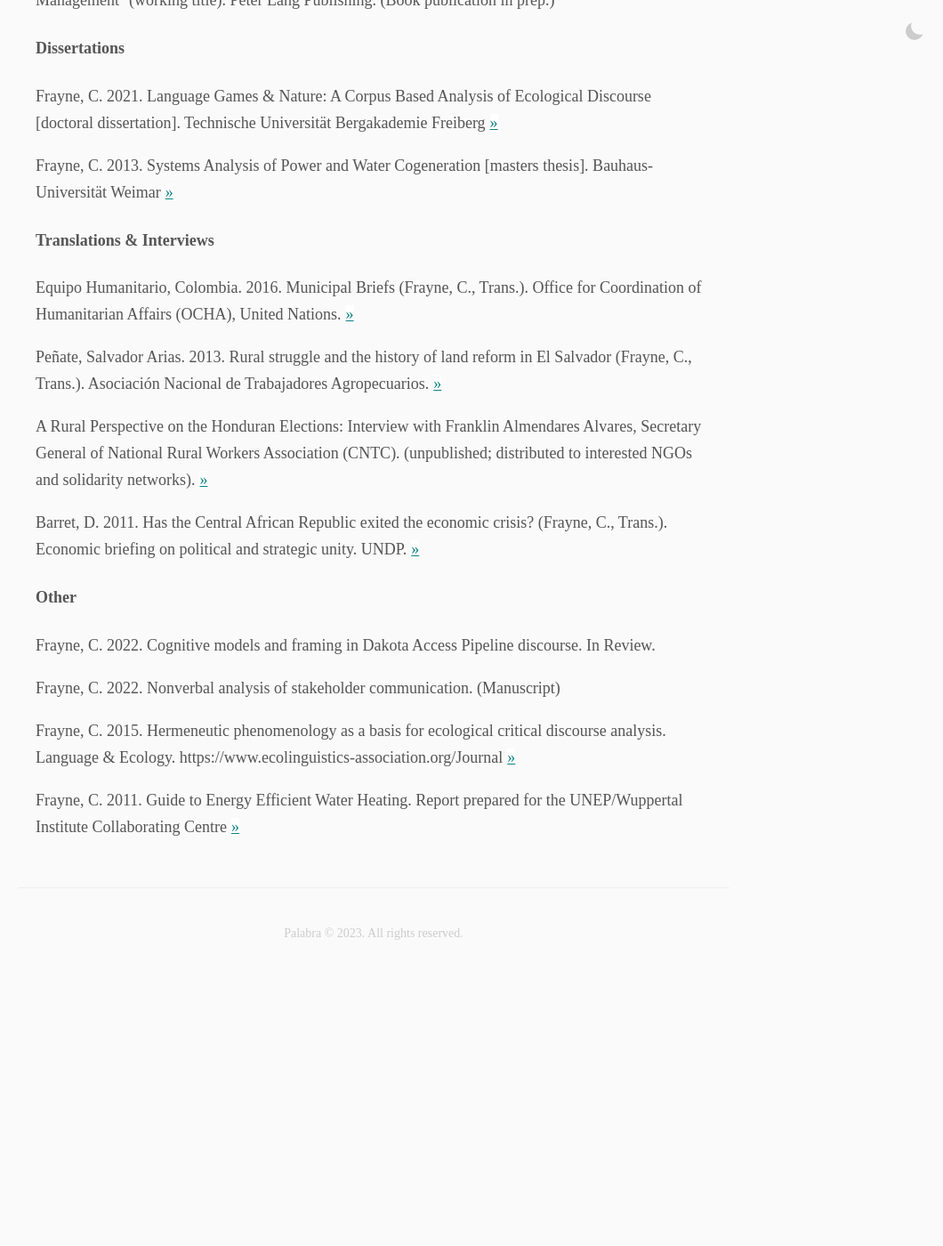
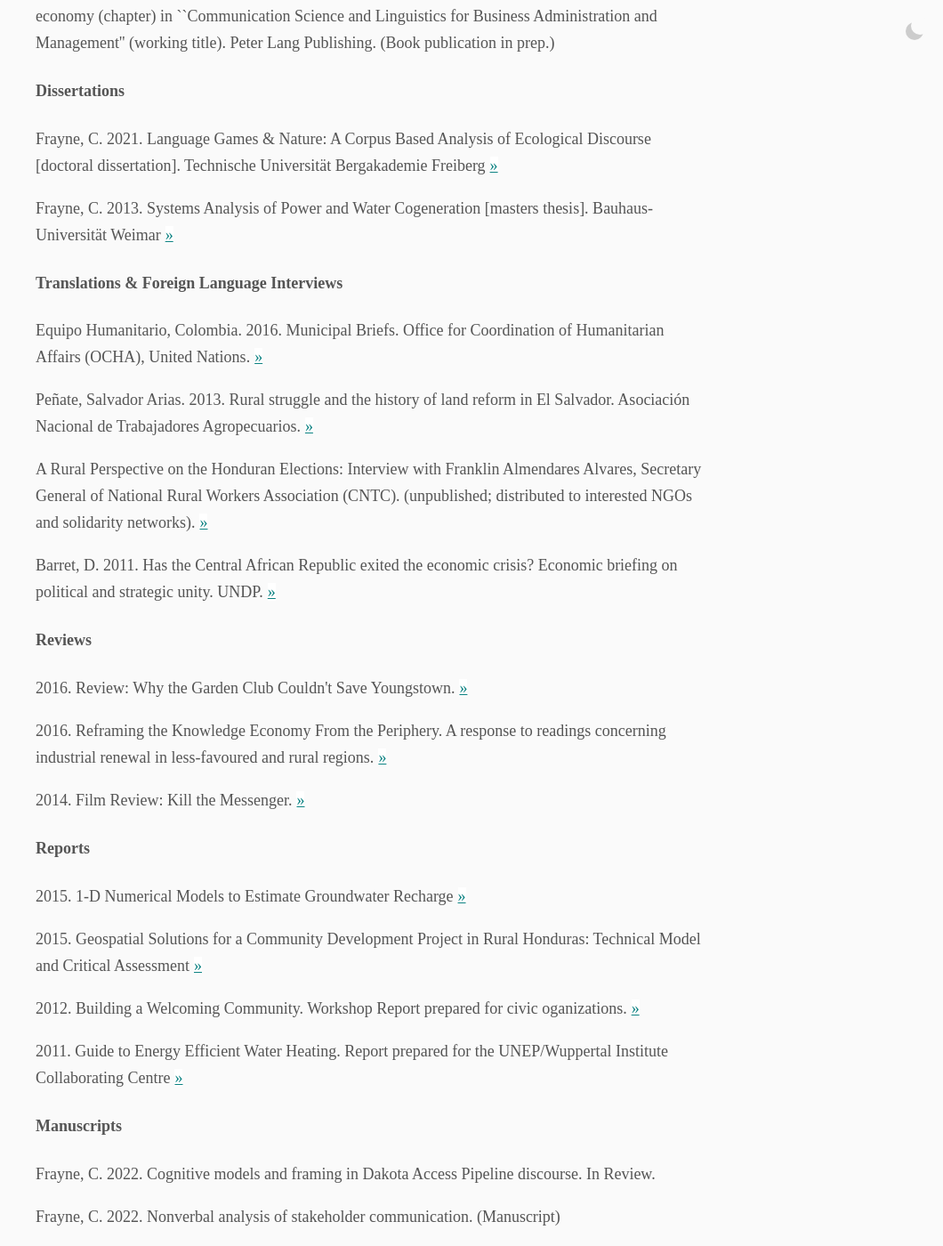
Before and after one commit to craigmateo/palabra, a Jekyll site: the page built from _pages/writing.html, in a window 1280 px wide and 1400 px high, scrolled down 1217 px. Shown: the whole window at 89% size, without its empty margins (220-1280 px from the left). Built offline with Jekyll 4.4.1, drawn with Linux system fonts in a browser that asks for light colours; some web fonts are replaced; before the commit the page ends 2317 px from its top, so only the background shows below that; some of the changed text lies outside the part shown.

Commit message:
adding publications

```diff
--- a/_pages/writing.html
+++ b/_pages/writing.html
@@ -17,7 +17,8 @@
 <p>Frayne, C. 2023. The aesthetics of technical documentation. 11th International Conference on Technical Communication. Université Paris Cité<a class="link" target="_blank" href="https://comtechp7.hypotheses.org/1174">&raquo;</a></p>
 <p>Frayne, C. 2022. Corpus based methods for nonverbal communication. Research methods in Linguistics: Multidisciplinary approaches. University of Madeira, Portugal<a class="link" target="_blank" href="https://palabra.ca/communication/2022/11/01/nonverbal-communication/">&raquo;</a></p>
 <p>Frayne, C. 2021. Multilevel Discourse Analysis: A Methodological Response to the Ecological Turn in ICC Research. ICA 2021 - 71st Annual ICA Conference<a class="link" target="_blank" href="https://youtu.be/3aESsS8feEo">&raquo;</a></p>
-<p>Frayne, C. 2013. Forest Conservation in Central America: A Civil Society Approach. Presentation to community group.<a class="link" target="_blank" href="https://youtu.be/XZlS_b8OFI0?si=X0BkD-wm7c9hGkrz&t=54">&raquo;</a></p>
+<p>2015. Groundwater in Northern India. Presentation.<a class="link" target="_blank" href="https://drive.google.com/file/d/1X9NlpG4SnkC0TlMQgG8-xNor55SwQurP/view?usp=sharing">&raquo;</a></p>
+<p>2013. Forest Conservation in Central America: A Civil Society Approach. Presentation to community group.<a class="link" target="_blank" href="https://youtu.be/XZlS_b8OFI0?si=X0BkD-wm7c9hGkrz&t=54">&raquo;</a></p>
 
 <h4>Book Chapters</h4>
 
@@ -27,26 +28,65 @@
 <p>Frayne, C. 2021. Language Games & Nature: A Corpus Based Analysis of Ecological Discourse [doctoral dissertation]. Technische Universität Bergakademie Freiberg<a class="link" target="_blank" href="https://tubaf.qucosa.de/landing-page/?tx_dlf[id]=https%3A%2F%2Ftubaf.qucosa.de%2Fapi%2Fqucosa%253A74856%2Fmets">&raquo;</a></p>
 <p>Frayne, C. 2013. Systems Analysis of Power and Water Cogeneration [masters thesis]. Bauhaus-Universität Weimar<a class="link" target="_blank" href="https://youtu.be/_xj0oOp178w">&raquo;</a></p>
 
-<h4>Translations & Interviews</h4>
+<h4>Translations & Foreign Language Interviews</h4>
 
-<p>Equipo Humanitario, Colombia. 2016. Municipal Briefs (Frayne, C., Trans.). Office for Coordination of Humanitarian Affairs (OCHA), United Nations.<a class="link" target="_blank" href="https://online.fliphtml5.com/kppu/atky/#p=1">&raquo;</a></p>
+<p>Equipo Humanitario, Colombia. 2016. Municipal Briefs. Office for Coordination of Humanitarian Affairs (OCHA), United Nations.<a class="link" target="_blank" href="https://online.fliphtml5.com/kppu/atky/#p=1">&raquo;</a></p>
 
-<p>Peñate, Salvador Arias. 2013. Rural struggle and the history of land reform in El Salvador (Frayne, C., Trans.). Asociación Nacional de Trabajadores Agropecuarios.<a class="link" target="_blank" href="https://online.fliphtml5.com/kppu/hmsm/#p=1">&raquo;</a></p>
+<p>Peñate, Salvador Arias. 2013. Rural struggle and the history of land reform in El Salvador. Asociación Nacional de Trabajadores Agropecuarios.<a class="link" target="_blank" href="https://online.fliphtml5.com/kppu/hmsm/#p=1">&raquo;</a></p>
 
 <p>A Rural Perspective on the Honduran Elections: Interview with Franklin Almendares Alvares, Secretary General of National Rural
-    Workers Association (CNTC). (unpublished; distributed to interested NGOs and solidarity networks).<a class="link" target="_blank" href="https://online.fliphtml5.com/kppu/dcrh/">&raquo;</a></p>
+    Workers Association (CNTC). (unpublished; distributed to interested NGOs and solidarity networks).<a class="link" target="_blank" href="https://online.fliphtml5.com/kppu/dcrh/#p=1">&raquo;</a></p>
 
-<p>Barret, D. 2011. Has the Central African Republic exited the economic crisis? (Frayne, C., Trans.). Economic briefing on political and strategic unity. UNDP.<a class="link" target="_blank" href="https://online.fliphtml5.com/kppu/zovq/#p=1">&raquo;</a></p>
+<p>Barret, D. 2011. Has the Central African Republic exited the economic crisis? Economic briefing on political and strategic unity. UNDP.<a class="link" target="_blank" href="https://online.fliphtml5.com/kppu/zovq/#p=1">&raquo;</a></p>
 
-<h4>Other</h4>
+<h4>Reviews</h4>
+
+<p>2016. Review: Why the Garden Club Couldn't Save Youngstown.<a class="link" target="_blank" href="https://drive.google.com/file/d/1Ceqk7dQgfffEPmmkz2VF2qIc4YBS0XZM/view?usp=sharing">&raquo;</a></p>
+
+<p>2016. Reframing the Knowledge Economy From the Periphery. A response to readings concerning industrial renewal in less-favoured and rural regions.<a class="link" target="_blank" href="https://drive.google.com/file/d/1aEp7VAKRSWfn9IK_g3NSzzEtZXlO3iSf/view?usp=sharing">&raquo;</a></p>
+
+<p>2014. Film Review: Kill the Messenger.<a class="link" target="_blank" href="https://drive.google.com/file/d/1d32gE8Ws-MG7dRdj1uwJttHKFckTOhsQ/view?usp=sharing">&raquo;</a></p>
+
+<h4>Reports</h4>
+
+<p>2015. 1-D Numerical Models to Estimate Groundwater Recharge<a class="link" target="_blank" href="https://drive.google.com/file/d/1T5b2A9DZyUWAWWpovGcOCGTqxrqohO_M/view?usp=sharing">&raquo;</a></p>
+
+<p>2015. Geospatial Solutions for a Community Development Project in Rural Honduras: Technical Model and Critical Assessment<a class="link" target="_blank" href="https://drive.google.com/file/d/16ZEf09DCnBD0VDHTDF5IsCopSFnJAhcu/view?usp=sharing">&raquo;</a></p>
+
+<p>2012. Building a Welcoming Community. Workshop Report prepared for civic oganizations.<a class="link" target="_blank" href="https://online.fliphtml5.com/kppu/gmie/">&raquo;</a></p>
+
+<p>2011. Guide to Energy Efficient Water Heating. Report prepared for the UNEP/Wuppertal Institute Collaborating Centre<a class="link" target="_blank" href="https://drive.google.com/file/d/1Ceqk7dQgfffEPmmkz2VF2qIc4YBS0XZM/view?usp=sharing">&raquo;</a></p>
+
+<h4>Manuscripts</h4>
 
 <p>Frayne, C. 2022. Cognitive models and framing in Dakota Access Pipeline discourse. In Review.</p>
 
 <p>Frayne, C. 2022. Nonverbal analysis of stakeholder communication. (Manuscript)</p>
 
+<p>Frayne, C. 2016. Towards a Cultural Understanding of the Knowledge Economy: Regional Development as Intercultural Communication<a class="link" target="_blank" href="https://drive.google.com/file/d/1-oLjmGkTaqrzrR3Ty8p4W_U9n4mjb-Wg/view?usp=sharing">&raquo;</a></p>
+
 <p>Frayne, C. 2015. Hermeneutic phenomenology as a basis for ecological critical discourse analysis. Language & Ecology. https://www.ecolinguistics-association.org/Journal<a class="link" target="_blank" href="https://www.semanticscholar.org/paper/Hermeneutic-Phenomenology-as-a-basis-for-Ecological-Frayne/97b6fc180fd661d65b8cde9acdf03290e0be2cdd">&raquo;</a></p>
 
-<p>Frayne, C. 2011. Guide to Energy Efficient Water Heating. Report prepared for the UNEP/Wuppertal Institute Collaborating Centre<a class="link" target="_blank" href="https://online.fliphtml5.com/kppu/jztp/#p=1">&raquo;</a></p>
+<h4>Letters, Op-eds & Essays</h4>
+
+<p>2016. El Salvador: the economic roots of violence.<a class="link" target="_blank" href="https://drive.google.com/file/d/1MCA0YW2u1td7PmA_vcWZDNDE3e4WUaT6/view?usp=sharing">&raquo;</a></p>
+
+<p>2015. Cuba at a crossroads.<a class="link" target="_blank" href="https://drive.google.com/file/d/1lU0sxgSVoKYsoxtkfLz69lyRBfaZJao_/view?usp=sharing">&raquo;</a></p>
+
+<p>2015. Keeping down the Honduran campesino: A response to the shootings at Via Campesina HQ in Tegucigalpa.<a class="link" target="_blank" href="https://drive.google.com/file/d/1xMSx6OAWKEXQk5EWiRl1p9_zhJ7Jnjja/view?usp=sharing">&raquo;</a></p>
+
+<p>2014. Op-Ed in response to NSA revelations. Published in The Peterborough Examiner.<a class="link" target="_blank" href="https://drive.google.com/file/d/1a2L3jP7dQHxo1tVWTiyuvsHMZgQyC7UT/view?usp=sharing">&raquo;</a></p>
+
+<p>2014. Hong Kong: pro-democracy protests.<a class="link" target="_blank" href="https://drive.google.com/file/d/1r9C6dNWmIKfGk9Xzw8oJK_WHZmIKbiGt/view?usp=sharing">&raquo;</a></p>
+
+<p>2014. Canada's Hypocrisy in the War on Drugs<a class="link" target="_blank" href="https://drive.google.com/file/d/14fJAEmsOmFpjVnhlCEfA7QtTIemnOUeG/view?usp=sharing">&raquo;</a></p>
+
+<p>2013. Mexico: mass protests after Ayotzinapa<a class="link" target="_blank" href="https://drive.google.com/file/d/1xMSx6OAWKEXQk5EWiRl1p9_zhJ7Jnjja/view?usp=sharing">&raquo;</a></p>
+
+<p>2012. The winter of declining international cooperation: Nicaraguan activist turns to Canadians. Published in Nicargua Dispatch<a class="link" target="_blank" href="https://drive.google.com/file/d/1lny-XzYZZNEBKl2A_vZ6OkRG1C8Li6SK/view?usp=sharing">&raquo;</a></p>
+
+<p>2010. Need to Democratize Development. A letter in response to wind farm community consultations. Published in local press in Wellington County, Ontario.<a class="link" target="_blank" href="https://drive.google.com/file/d/1dcMHc53igsIOiMnERUUKawkwD-ibkVQf/view?usp=sharing">&raquo;</a></p>
+
 
 </section>
 </section>
```
